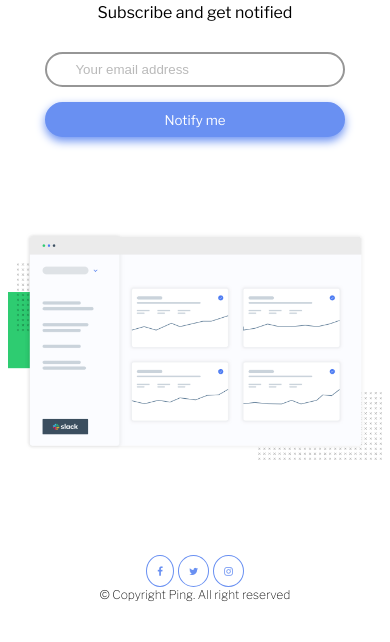
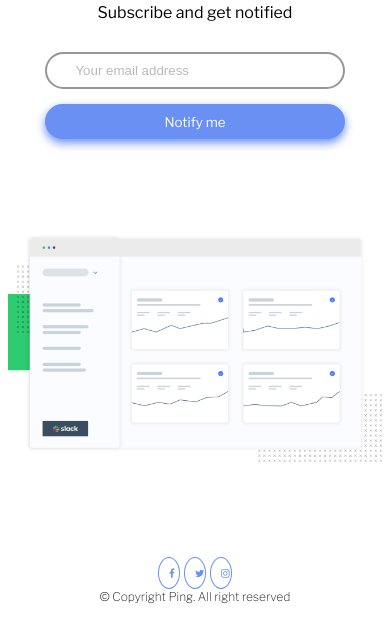
Before and after one commit to Gerald0000/PING, a plain HTML site: page index.html in a window 390 px wide. Shown: the part 124-766 px from the top of the page. Drawn offline with Linux system fonts and the light colour scheme.

Commit message:
Add files via upload

```diff
--- a/inde.css
+++ b/inde.css
@@ -79,6 +79,7 @@ p{
 .fa {
     padding: 10px;
     font-size: 10px;
+    width: 10px;
     text-align: center;
     text-decoration: none;
     border: 1px solid hsl(223, 84%, 68%);
@@ -120,6 +121,7 @@ p{
         width: 80%;
     }
     #inputbox{
+        height: 37px;
         width: 100%;
     }
     #copyright{
@@ -127,6 +129,7 @@ p{
     }
 
     #sumbitbutton {
+            height: 37px;
             margin-top: 15px;
             width:100%;
             height: 35px;
@@ -150,6 +153,7 @@ p{
            .fa {
                padding: 10px;
                font-size: 10px;
+               width: 10px;
 
            }
 
```
